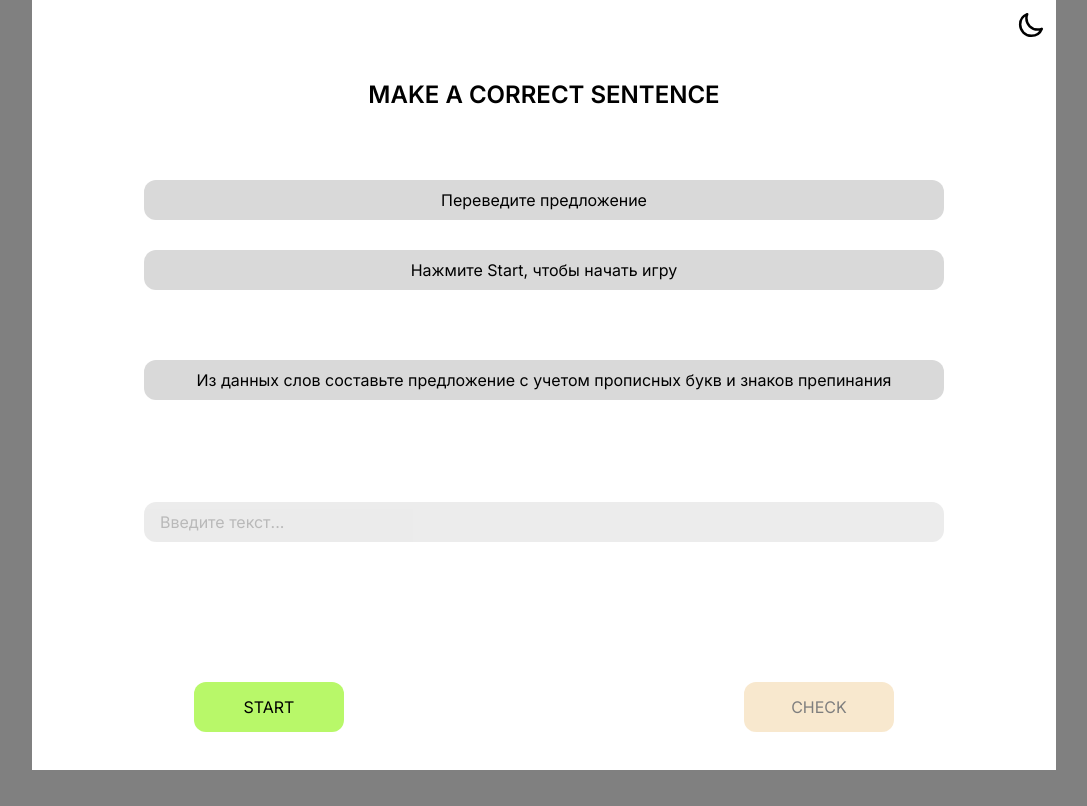
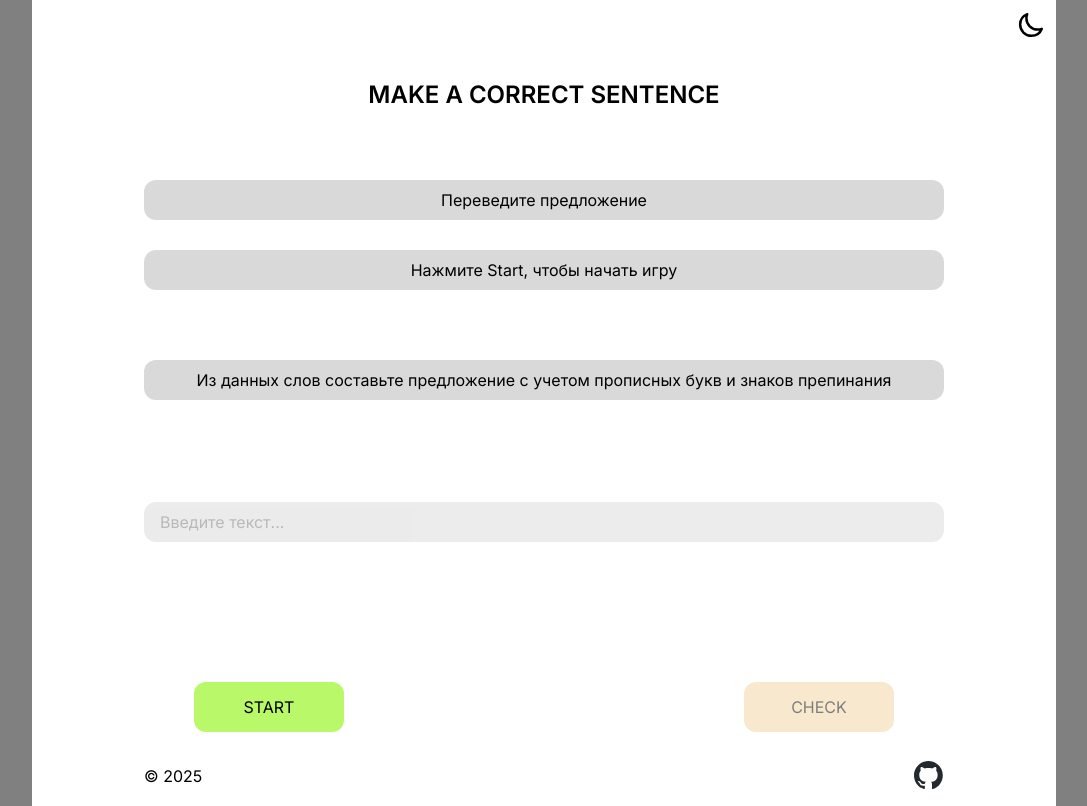
Before and after one commit to vsv-noon/make-a-correct-sentence, a plain HTML site: page index.html in a window 1280 px wide. Shown: the whole page, without its empty margins (96-1183 px from the left). Drawn offline with Linux system fonts and the light colour scheme.

Commit message:
feat: add footer

```diff
--- a/css/style.css
+++ b/css/style.css
@@ -14,7 +14,7 @@
   font-family: "Inter", "Arial", sans-serif;
   font-size: 16px;
   font-weight: 400;
-  transition: all 0.5s ease;
+  transition: all 0.3s ease;
 }
 
 body {
@@ -40,7 +40,7 @@ body {
 .theme-changer-label .svg-moon {
   width: 30px;
   stroke: #000;
-  transition: all 0.5s ease;
+  /* transition: all 0.5s ease; */
 }
 
 .theme-changer-label:hover .svg-moon {
@@ -50,7 +50,7 @@ body {
 .theme-changer-label .svg-sun {
   width: 30px;
   stroke: #fff;
-  transition: all 0.5s ease;
+  /* transition: all 0.5s ease; */
 }
 
 .theme-changer-label:hover .svg-sun {
@@ -68,7 +68,7 @@ body {
 .main {
   /* width: 824px; */
   max-width: 1024px;
-  height: 90vh;
+  height: 87vh;
   background-color: var(--background-light);
   margin: 0 auto;
   display: flex;
@@ -165,7 +165,7 @@ body {
   border: none;
   border-radius: 12px;
   cursor: pointer;
-  transition: all 0.5s ease;
+  /* transition: all 0.5s ease; */
   text-transform: uppercase;
 }
 
@@ -225,6 +225,42 @@ body {
   background-color: #F2D29E;
 }
 
+.footer {
+  max-width: 1024px;
+  margin: 0 auto;
+  padding: 15px 112px;
+  display: flex;
+  justify-content: space-between;
+  align-items: center;
+  background-color: var(--background-light);
+}
+
+.dark-theme .p-copyright {
+  background-color: transparent;
+}
+
+.github-link {
+  display: flex;
+  align-items: center;
+}
+
+.github-icon {
+  width: 30px;
+  height: 30px;
+  fill: #24292f;
+  display: flex;
+  justify-content: center;
+  align-items: center;
+}
+
+.dark-theme .github-icon {
+  fill: #fff;
+}
+
+.github-icon:hover {
+  fill: #9c9c83;
+}
+
 .dark-theme {
   background-color: var(--background-dark);
   color: var(--font-color-light);
--- a/index.html
+++ b/index.html
@@ -1,5 +1,6 @@
 <!DOCTYPE html>
 <html lang="en">
+
 <head>
   <meta charset="UTF-8">
   <meta name="viewport" content="width=device-width, initial-scale=1.0">
@@ -7,8 +8,7 @@
   <link rel="preconnect" href="https://fonts.gstatic.com" crossorigin>
   <link
     href="https://fonts.googleapis.com/css2?family=Inter:ital,opsz,wght@0,14..32,100..900;1,14..32,100..900&display=swap"
-      rel="stylesheet"
-    >
+    rel="stylesheet">
   <link rel="icon" type="image/ico" href="./img/favicon.ico">
   <link rel="stylesheet" href="./css/style.css">
   <title>Make a correct sentence</title>
@@ -17,37 +17,20 @@
 <body>
   <header class="header">
     <label class="theme-changer-label" for="theme-changer-input">
-        <svg
-          class="svg-moon"
-          viewBox="0 0 24 24"
-          fill="none"
-          xmlns="http://www.w3.org/2000/svg"
-        >
+      <svg class="svg-moon" viewBox="0 0 24 24" fill="none" xmlns="http://www.w3.org/2000/svg">
         <path
           d="M3.32031 11.6835C3.32031 16.6541 7.34975 20.6835 12.3203 20.6835C16.1075 20.6835 19.3483 18.3443 20.6768 15.032C19.6402 15.4486 18.5059 15.6834 17.3203 15.6834C12.3497 15.6834 8.32031 11.654 8.32031 6.68342C8.32031 5.50338 8.55165 4.36259 8.96453 3.32996C5.65605 4.66028 3.32031 7.89912 3.32031 11.6835Z"
-            stroke-width="2"
-            stroke-linecap="round"
-            stroke-linejoin="round"
-          >
+          stroke-width="2" stroke-linecap="round" stroke-linejoin="round">
       </svg>
 
-        <svg
-          class="svg-sun svg-non-display"
-          viewBox="0 0 24 24"
-          fill="none"
-          xmlns="http://www.w3.org/2000/svg"
-        >
+      <svg class="svg-sun svg-non-display" viewBox="0 0 24 24" fill="none" xmlns="http://www.w3.org/2000/svg">
         <path
           d="M12 3V4M12 20V21M4 12H3M6.31412 6.31412L5.5 5.5M17.6859 6.31412L18.5 5.5M6.31412 17.69L5.5 18.5001M17.6859 17.69L18.5 18.5001M21 12H20M16 12C16 14.2091 14.2091 16 12 16C9.79086 16 8 14.2091 8 12C8 9.79086 9.79086 8 12 8C14.2091 8 16 9.79086 16 12Z"
-            stroke=""
-            stroke-width="2"
-            stroke-linecap="round"
-            stroke-linejoin="round"
-          >
+          stroke="" stroke-width="2" stroke-linecap="round" stroke-linejoin="round">
       </svg>
 
-        <input id="theme-changer-input" type="checkbox" >
-      </div>
+      <input id="theme-changer-input" type="checkbox">
+    </label>
   </header>
   <main class="main">
     <h1 class="h1">Make a correct sentence</h1>
@@ -63,20 +46,25 @@
       <p class="word ">world</p> -->
     </div>
 
-      <input
-        id="input"
-        class="disabled"
-        type="text"
-        placeholder="Введите текст..."
-        autocomplete="off"
-      >
+    <input id="input" class="disabled" type="text" placeholder="Введите текст..." autocomplete="off">
     <p class="result block"></p>
     <div class="btn-block">
       <button id="start-btn">Start</button>
       <button id="check-btn" class="disabled" type="submit">Check</button>
     </div>
   </main>
+  <footer class="footer">
+    <p class="p-copyright">&copy; <span id="year"></span></p>
+    <a class="github-link" href="https://github.com/vsv-noon/make-a-correct-sentence" target="_blank">
+
+      <svg class="github-icon" viewbox="0 0 30 30" fill="none" xmlns="http://www.w3.org/2000/svg">
+        <path fill-rule="evenodd" clip-rule="evenodd" d="M8 0C3.58 0 0 3.58 0 8C0 11.54 2.29 14.53 5.47 15.59C5.87 15.66 6.02 15.42 6.02 15.21C6.02 15.02 6.01 14.39 6.01 13.72C4 14.09 3.48 13.23 3.32 12.78C3.23 12.55 2.84 11.84 2.5 11.65C2.22 11.5 1.82 11.13 2.49 11.12C3.12 11.11 3.57 11.7 3.72 11.94C4.44 13.15 5.59 12.81 6.05 12.6C6.12 12.08 6.33 11.73 6.56 11.53C4.78 11.33 2.92 10.64 2.92 7.58C2.92 6.71 3.23 5.99 3.74 5.43C3.66 5.23 3.38 4.41 3.82 3.31C3.82 3.31 4.49 3.1 6.02 4.13C6.66 3.95 7.34 3.86 8.02 3.86C8.7 3.86 9.38 3.95 10.02 4.13C11.55 3.09 12.22 3.31 12.22 3.31C12.66 4.41 12.38 5.23 12.3 5.43C12.81 5.99 13.12 6.7 13.12 7.58C13.12 10.65 11.25 11.33 9.47 11.53C9.76 11.78 10.01 12.26 10.01 13.01C10.01 14.08 10 14.94 10 15.21C10 15.42 10.15 15.67 10.55 15.59C13.71 14.53 16 11.53 16 8C16 3.58 12.42 0 8 0Z" transform="scale(1.8)"/>
+        </svg>
+    </a>
+
+  </footer>
 
   <script src="./js/script.js" type="module"></script>
 </body>
+
 </html>
--- a/js/script.js
+++ b/js/script.js
@@ -2,6 +2,7 @@
 
 const header = document.querySelector('.header');
 const main = document.querySelector('.main');
+const footer = document.querySelector('.footer');
 const svgMoon = document.querySelector('.svg-moon');
 const svgSun = document.querySelector('.svg-sun');
 const startButton = document.getElementById('start-btn');
@@ -48,12 +49,14 @@ themeChangerLabel.addEventListener('click', () => {
     svgMoon.classList.add('svg-non-display');
     header.classList.add('dark-theme');
     main.classList.add('dark-theme');
+    footer.classList.add('dark-theme');
     svgSun.classList.remove('svg-non-display');
   } else {
     !themeChangerInput.checked;
     svgSun.classList.add('svg-non-display');
     svgMoon.classList.remove('svg-non-display');
     header.classList.remove('dark-theme');
+    footer.classList.remove('dark-theme');
     main.classList.remove('dark-theme');
   }
   resultFieldBackground();
@@ -124,3 +127,7 @@ function resultFieldBackground() {
     result.style.background = 'transparent';
   }
 }
+
+// Copyright
+
+document.getElementById('year').appendChild(document.createTextNode(new Date().getFullYear()));
```
Lines whose indentation alone changed are shown as unchanged.
